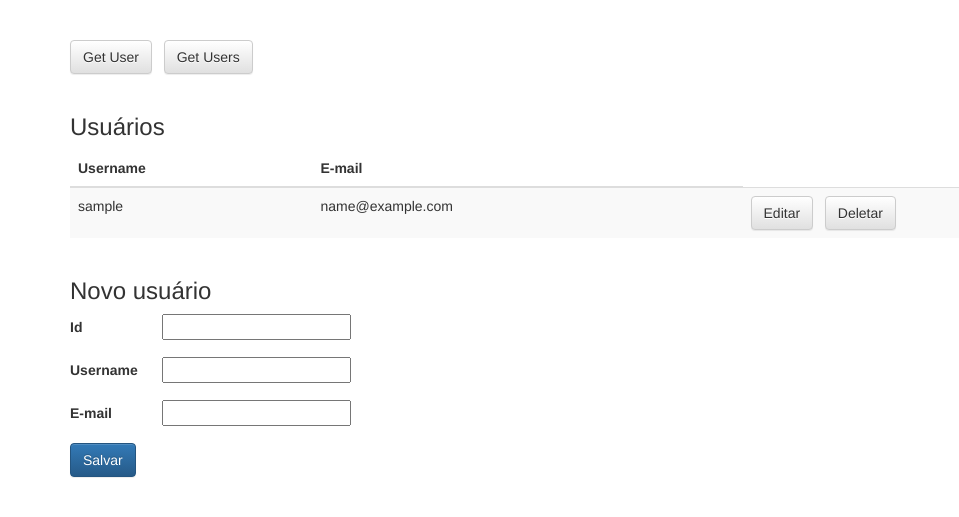
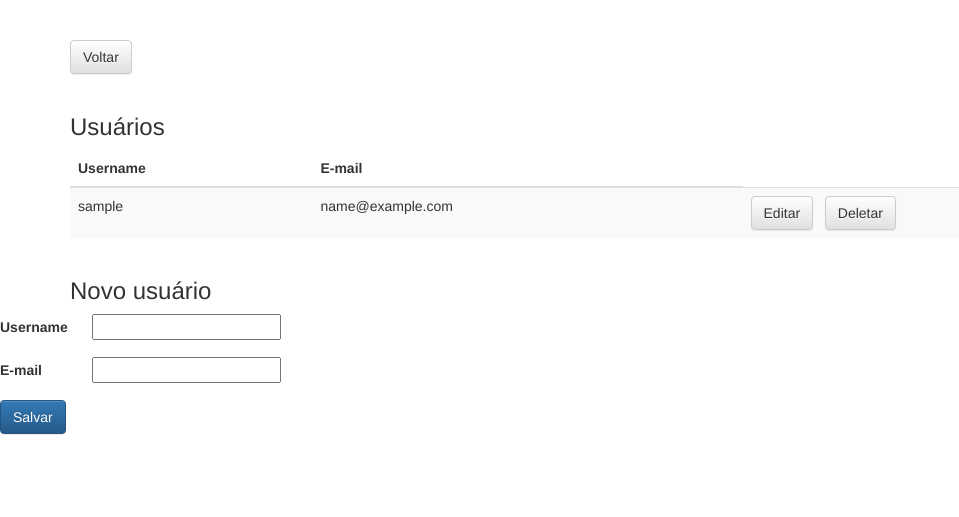
Before and after one commit to alecyaraujopraes/crud_flask, a Flask app: template templates/get_users.html in a window 1280 px wide. Shown: the top 517 px of the page, without its empty margins (0-959 px from the left). Run offline with Flask 3, Linux system fonts and the light colour scheme; tables that the repository leaves empty hold one stand-in row (values such as "Sample post"); the template is opened without the code that fills it: values that come from a table or form of the project are taken from there, most other values are stand-ins (such as "Sample title", 1, 10 or a date in 2020); some libraries are stand-ins or nearby versions.

Commit message:
chore: get users and add users routes working

```diff
--- a/templates/base.html
+++ b/templates/base.html
@@ -28,8 +28,8 @@
 	</div>
 
 	<div class="container" id="menu">
-		<a href="/users/{{id}}" class="btn btn-default">Get User</a> &nbsp;
-		<a href="/users" class="btn btn-default">Get Users</a> &nbsp;
+		<a href="/get/users/{{id}}" class="btn btn-default">Get User</a> &nbsp;
+		<a href="/get/users" class="btn btn-default">Get Users</a> &nbsp;
 	</div>
 
 	<div>
@@ -38,7 +38,7 @@
 
 	<div class="container" id="new-entry">
 		<h3>Novo usuário</h3>
-		<form action="/users" method="POST">
+		<form action="/post/users" method="POST">
 			</div>
 			<div class="form-group">
 				<label class="inline-80">Username</label> &nbsp;
--- a/templates/get_users.html
+++ b/templates/get_users.html
@@ -28,8 +28,7 @@
 	</div>
 
 	<div class="container" id="menu">
-		<a href="/users/{{id}}" class="btn btn-default">Get User</a> &nbsp;
-		<a href="/users" class="btn btn-default">Get Users</a> &nbsp;
+		<a href="/" class="btn btn-default">Voltar</a> &nbsp;
 	</div>
 
 	<div>
@@ -51,8 +50,8 @@
 					<td>{{ user.username }}</td>
 					<td>{{ user.email }}</td>
 					<td>
-						<a href="/users/{{id}}" class="btn btn-default">Editar</a> &nbsp;
-						<a href="/users/{{id}}" class="btn btn-default">Deletar</a>
+						<a href="/put/users/{{user.id}}" class="btn btn-default">Editar</a> &nbsp;
+						<a href="/delete/users/{{user.id}}" class="btn btn-default">Deletar</a>
 					</td>
 				</tr>
 				{% endfor %}
@@ -62,18 +61,15 @@
 
 	<div class="container" id="new-entry">
 		<h3>Novo usuário</h3>
-		<form>
-			<div class="form-group">
-				<label class="inline-80">Id</label> &nbsp;
-				<input type="text" id="id" />
+		<form action="/post/users" method="POST">
 			</div>
 			<div class="form-group">
 				<label class="inline-80">Username</label> &nbsp;
-				<input type="text" id="username" />
+				<input type="text" name="username" id="username" />
 			</div>
 			<div class="form-group">
 				<label class="inline-80">E-mail</label> &nbsp;
-				<input type="text" id="email" />
+				<input type="text" name="email" id="email" />
 			</div>
 			<div class="form-group">
 				<input type="submit" value="Salvar" class="btn btn-primary" />
```
Also changed, not shown: app/routes.py (+13 -11 lines).
